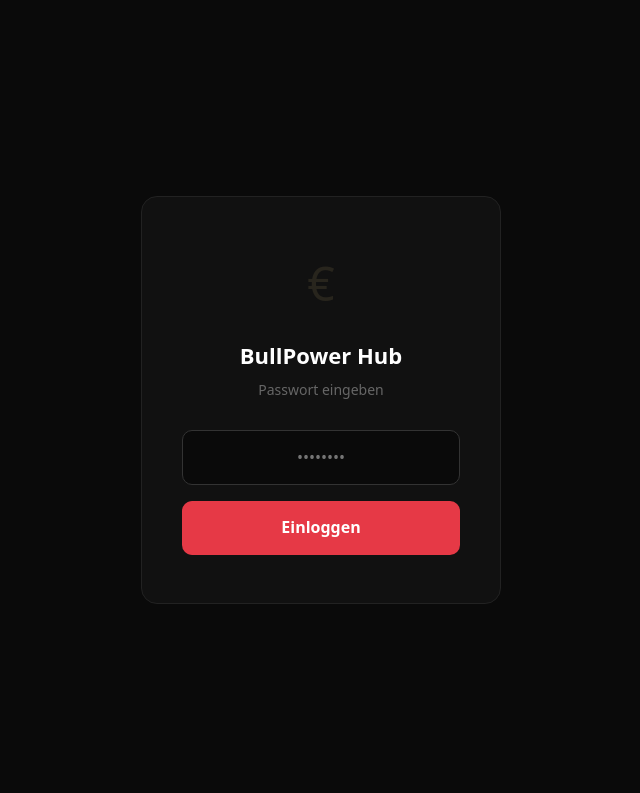
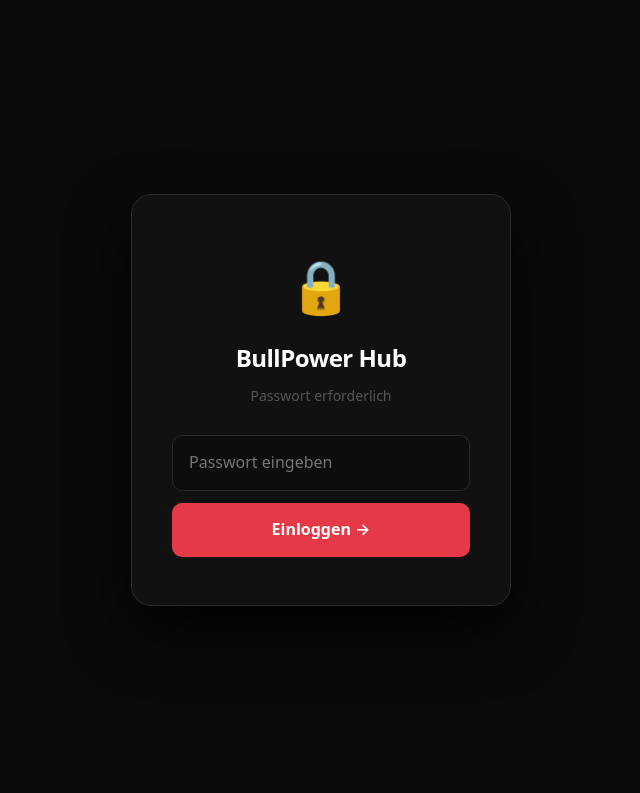
Before and after one commit to bullpowerhubgit/steuercockpit, a website: page index.html in a window 1280 px wide. Shown: the top 793 px of the page, without its empty margins (319-959 px from the left). Drawn offline with Linux system fonts and the light colour scheme.

Commit message:
fix: clean password auth script v2

```diff
--- a/index.html
+++ b/index.html
@@ -1,13 +1,68 @@
 <!DOCTYPE html>
 <html lang="de" data-theme="light">
-<head><script>
-!function(){var P="Majkuti1984.",K="__bp_auth";if(localStorage.getItem(K)===P)return;document.documentElement.style.visibility="hidden";addEventListener("DOMContentLoaded",function(){var d=document.createElement("div");d.id="__bp_lock";d.innerHTML='<div style="position:fixed;inset:0;background:#0a0a0a;z-index:2147483647;display:flex;align-items:center;justify-content:center;font-family:system-ui,sans-serif"><div style="background:#111;border:1px solid #222;border-radius:16px;padding:48px 40px;max-width:360px;width:90%;text-align:center"><div style="font-size:48px;margin-bottom:16px">&#128;&#144;</div><h2 style="color:#fff;margin:0 0 6px;font-size:22px;font-weight:600">BullPower Hub</h2><p style="color:#666;margin:0 0 28px;font-size:14px">Passwort eingeben</p><input id="__bp_i" type="password" placeholder="&bull;&bull;&bull;&bull;&bull;&bull;&bull;&bull;" style="width:100%;padding:14px;background:#0a0a0a;border:1px solid #333;border-radius:10px;color:#fff;font-size:16px;box-sizing:border-box;outline:none;text-align:center"><p id="__bp_e" style="color:#ff4444;font-size:13px;margin:8px 0 0;display:none">Falsches Passwort</p><button id="__bp_b" style="margin-top:16px;width:100%;padding:14px;background:#e63946;border:none;border-radius:10px;color:#fff;font-size:16px;font-weight:600;cursor:pointer">Einloggen</button></div></div>';
-document.body.appendChild(d);document.documentElement.style.visibility="";
-function check(){var v=document.getElementById("__bp_i").value;if(v===P){localStorage.setItem(K,P);document.getElementById("__bp_lock").remove();}else{document.getElementById("__bp_e").style.display="block";}}
-document.getElementById("__bp_b").addEventListener("click",check);
-document.getElementById("__bp_i").addEventListener("keydown",function(e){if(e.key==="Enter")check();});
-document.getElementById("__bp_i").focus();
-});}();
+<head><script id="__bp_auth_script">
+(function(){
+  var PASS = "Majkuti1984.";
+  var KEY  = "__bp_auth_v2";
+  if(localStorage.getItem(KEY) === PASS) return;
+
+  // hide page until auth
+  document.documentElement.style.visibility = "hidden";
+
+  window.addEventListener("DOMContentLoaded", function(){
+    var overlay = document.createElement("div");
+    overlay.id = "__bp_overlay";
+    overlay.style.cssText = [
+      "position:fixed","top:0","left:0","right:0","bottom:0",
+      "background:#0a0a0a","z-index:2147483647",
+      "display:flex","align-items:center","justify-content:center",
+      "font-family:system-ui,-apple-system,sans-serif"
+    ].join(";");
+
+    overlay.innerHTML = [
+      '<div style="background:#111;border:1px solid #2a2a2a;border-radius:20px;',
+      'padding:48px 40px;max-width:380px;width:90%;text-align:center;box-shadow:0 25px 60px rgba(0,0,0,0.8)">',
+      '<div style="font-size:52px;margin-bottom:12px">&#x1F512;</div>',
+      '<h2 style="color:#ffffff;margin:0 0 8px 0;font-size:24px;font-weight:700;letter-spacing:-0.5px">BullPower Hub</h2>',
+      '<p style="color:#555;margin:0 0 28px 0;font-size:14px">Passwort erforderlich</p>',
+      '<input id="__bp_input" type="password" placeholder="Passwort eingeben"',
+      ' style="width:100%;padding:14px 16px;background:#0d0d0d;border:1px solid #2a2a2a;',
+      'border-radius:10px;color:#fff;font-size:16px;box-sizing:border-box;',
+      'outline:none;margin-bottom:12px;-webkit-appearance:none;">',
+      '<div id="__bp_err" style="color:#ff4d4d;font-size:13px;margin-bottom:10px;display:none">',
+      '&#x26A0; Falsches Passwort</div>',
+      '<button id="__bp_btn" style="width:100%;padding:14px;background:#e63946;border:none;',
+      'border-radius:10px;color:#fff;font-size:16px;font-weight:600;cursor:pointer;',
+      'transition:background 0.2s">Einloggen &rarr;</button>',
+      '</div>'
+    ].join("");
+
+    document.body.appendChild(overlay);
+    document.documentElement.style.visibility = "";
+
+    var inp = document.getElementById("__bp_input");
+    var err = document.getElementById("__bp_err");
+    var btn = document.getElementById("__bp_btn");
+    inp.focus();
+
+    function doCheck(){
+      var v = inp.value;
+      if(v === PASS){
+        localStorage.setItem(KEY, PASS);
+        overlay.remove();
+      } else {
+        err.style.display = "block";
+        inp.style.borderColor = "#ff4d4d";
+        inp.select();
+      }
+    }
+
+    btn.addEventListener("click", doCheck);
+    inp.addEventListener("keydown", function(e){ if(e.key === "Enter") doCheck(); });
+    btn.addEventListener("mouseover", function(){ this.style.background="#c1121f"; });
+    btn.addEventListener("mouseout",  function(){ this.style.background="#e63946"; });
+  });
+})();
 </script>
   <meta charset="UTF-8" />
   <meta name="viewport" content="width=device-width, initial-scale=1.0" />
```
